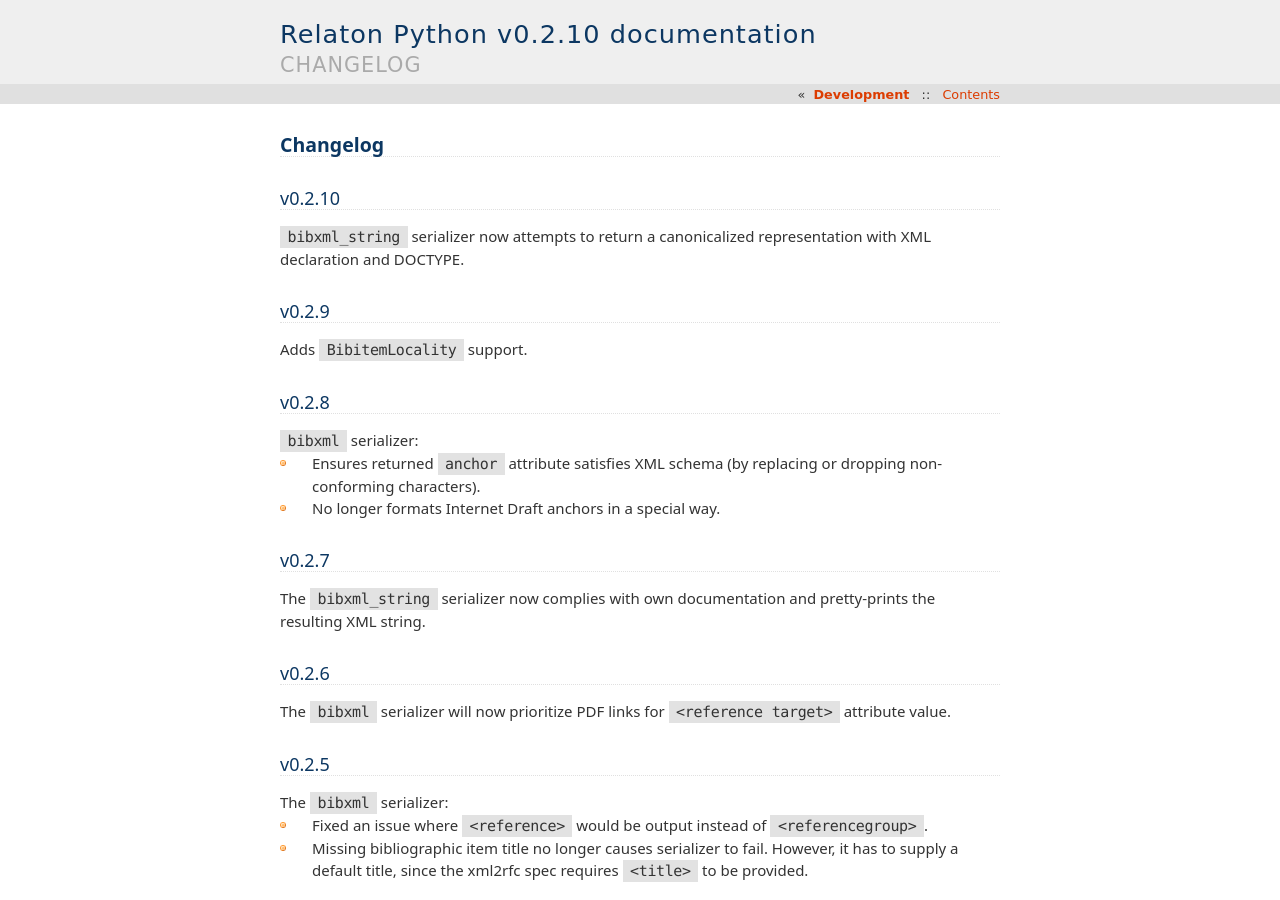
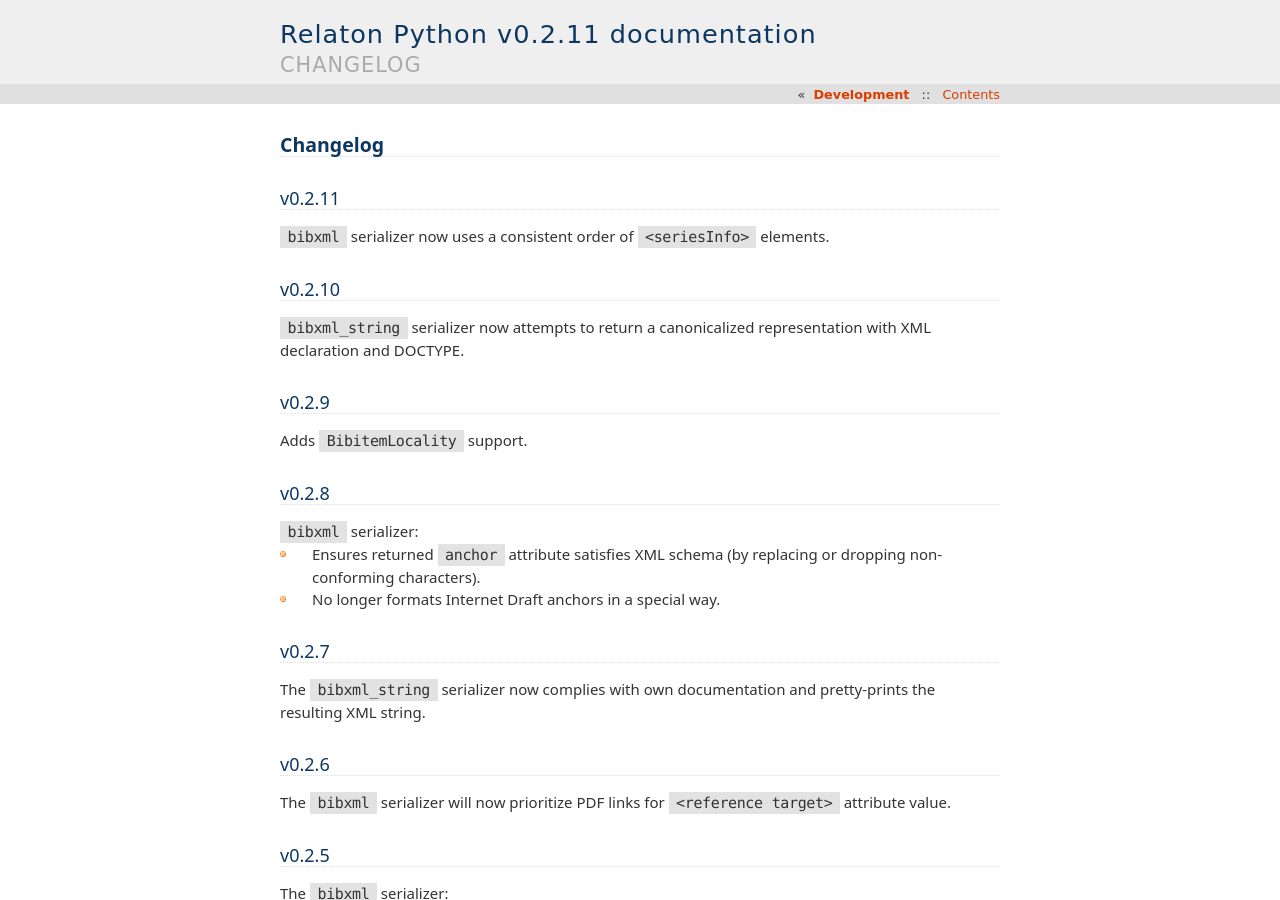
Before and after one commit to relaton/relaton-py, a Sphinx documentation site: the page built from docs/changelog.rst, in a window 1280 px wide and 900 px high. Built offline with Sphinx 7.4.7, drawn with Linux system fonts in a browser that asks for light colours.

Commit message:
chore(release): publish 0.2.11

```diff
--- a/docs/changelog.rst
+++ b/docs/changelog.rst
@@ -1,6 +1,11 @@
 =========
 Changelog
 =========
+
+v0.2.11
+=======
+
+``bibxml`` serializer now uses a consistent order of ``<seriesInfo>`` elements.
 
 v0.2.10
 =======
--- a/relaton/__init__.py
+++ b/relaton/__init__.py
@@ -1 +1 @@
-__version__ = '0.2.10'
+__version__ = '0.2.11'
```
